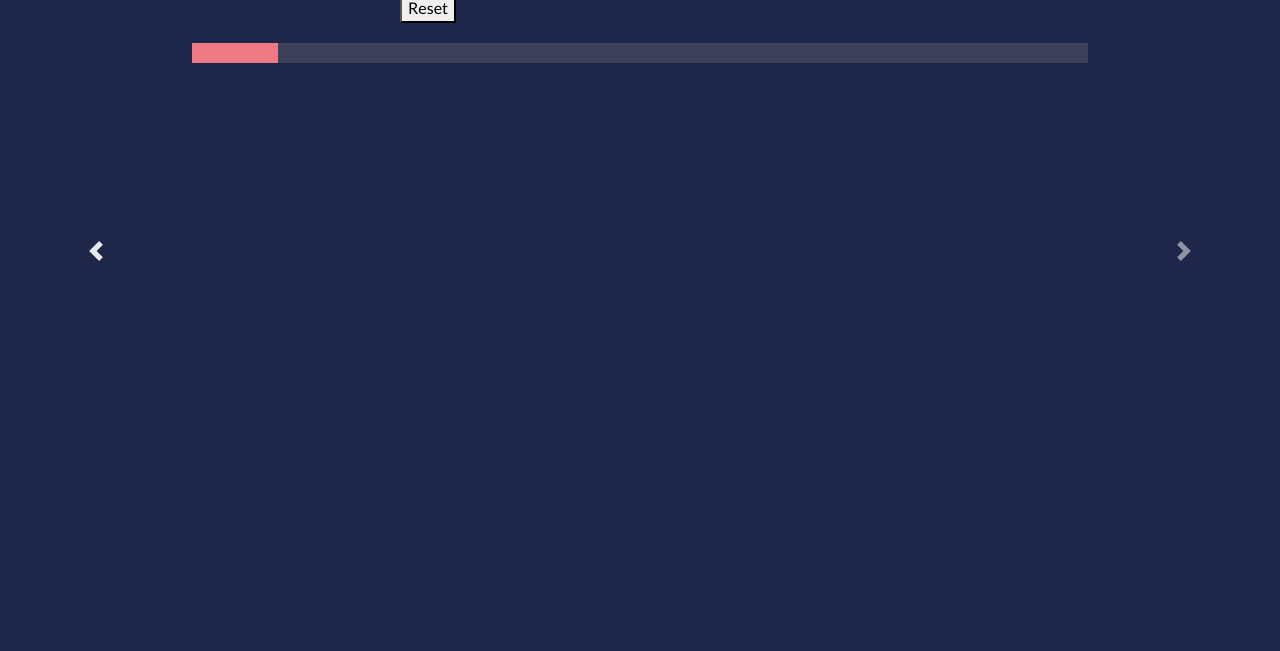
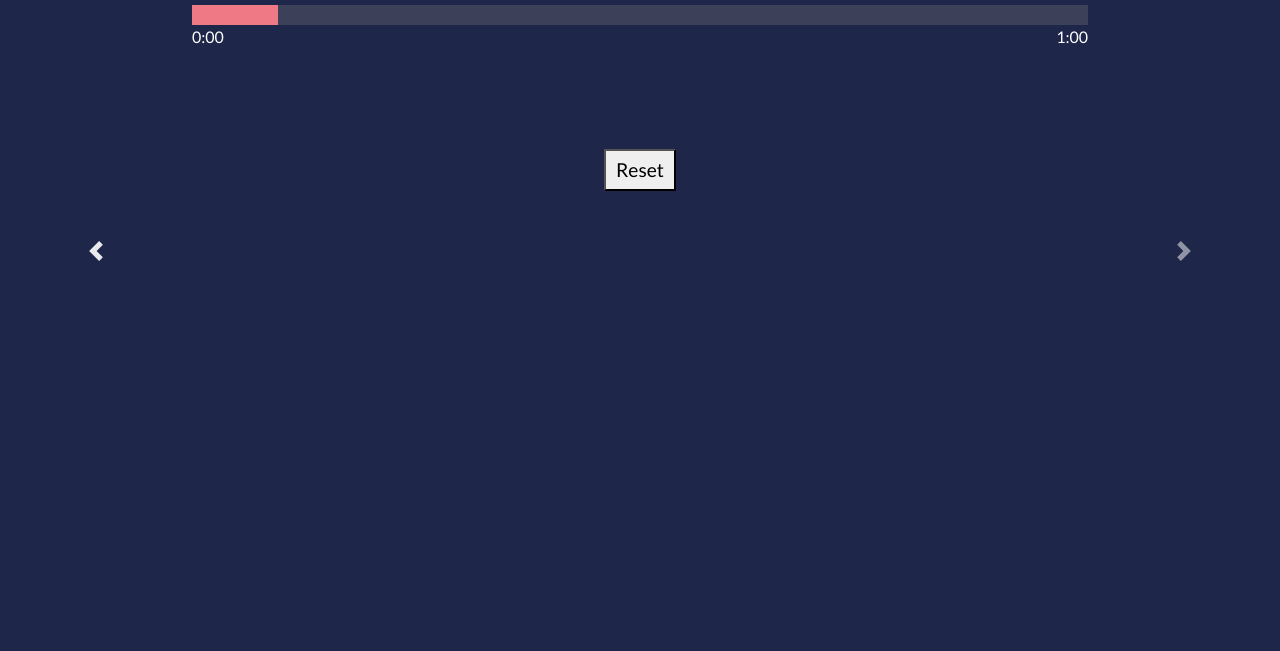
Before and after one commit to voliveiro/triviaGame, a plain HTML site: page index.html in a window 1280 px wide. Shown: the part 149-800 px from the top of the page. Drawn offline with nearby package versions, Linux system fonts and the light colour scheme; no server answers.

Commit message:
added timing to bottom of progress bar to indicate how much time player has

```diff
--- a/index.html
+++ b/index.html
@@ -26,14 +26,18 @@
 
         <h2> Score: <span class="score"> 0 </span> / 10</h3>
 
-        <button class="reset"> Reset </button>
-
     </header>
 
     <section class="progress-section">
         <div class="bar-container">
             <div class="bar" id="bar-bottom"></div>
             <div class= "bar" id="bar-top"> </div>
+        </div>
+    </section>
+    <section class="progress-section-time">
+        <div class="time-indicators">
+            <div class="time" id="start-time">0:00</div>
+            <div class= "time" id="end-time">1:00 </div>
         </div>
     </section>
 
@@ -60,6 +64,11 @@
 
    </section>
 
+   <footer>
+
+    <button class="reset"> Reset </button>
+   </footer>
+
 
 
 </body>
--- a/style.css
+++ b/style.css
@@ -3,6 +3,8 @@ body {
     font-family: 'Lato', sans-serif;
 
 }
+
+/* Header*/
 
 h1 {
     color: #ffa9b1;
@@ -12,17 +14,14 @@ h1 {
     margin-top: 20px;
 }
 
-.reset {
-    text-align: center;
-    margin-left: 400px;
-}
+
 h2 {
     color: #fac7cc;
     text-align: center;
     font-size: 2.5rem;
 }
 
-
+/* Progress Bar */
 
 .progress-section {
     display: flex;
@@ -60,6 +59,22 @@ h2 {
     to   { width: 70%}
 }
 
+.progress-section-time {
+    display: flex;
+    justify-content: center;
+    margin-top: -20px;
+}
+.time-indicators {
+    display: flex;
+    flex-direction: row;
+    justify-content: space-between;
+    width: 70%;
+}
+.time {
+    color: white;
+}
+
+/* Quiz Content */
 
 
 h4 {
@@ -120,3 +135,15 @@ main {
     display: flex;
     justify-content: center;
 }
+
+footer {
+    display: flex;
+    flex-direction: row;
+    justify-content: center;
+}
+
+.reset {
+    position: fixed;
+    font-size: 1.2rem;
+    padding: 5px 10px 5px 10px;
+}
```
